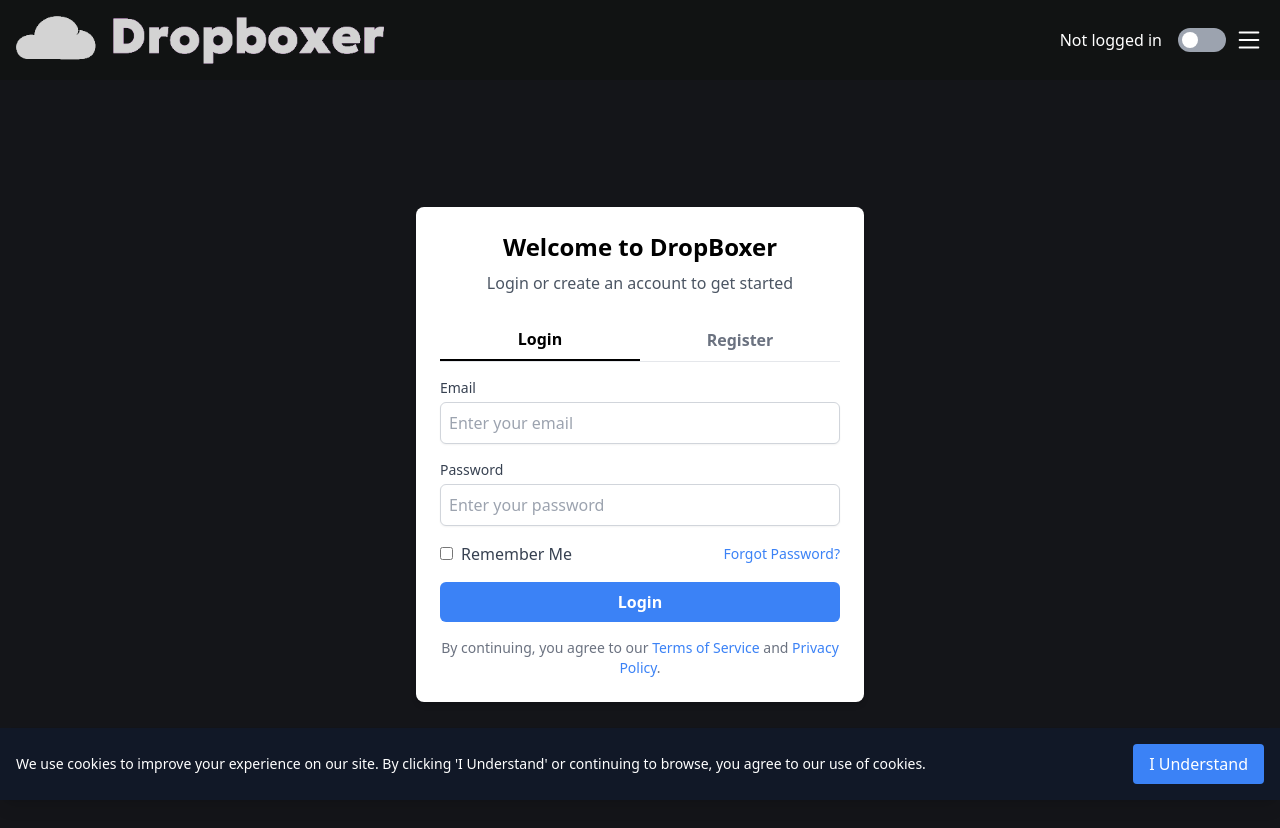
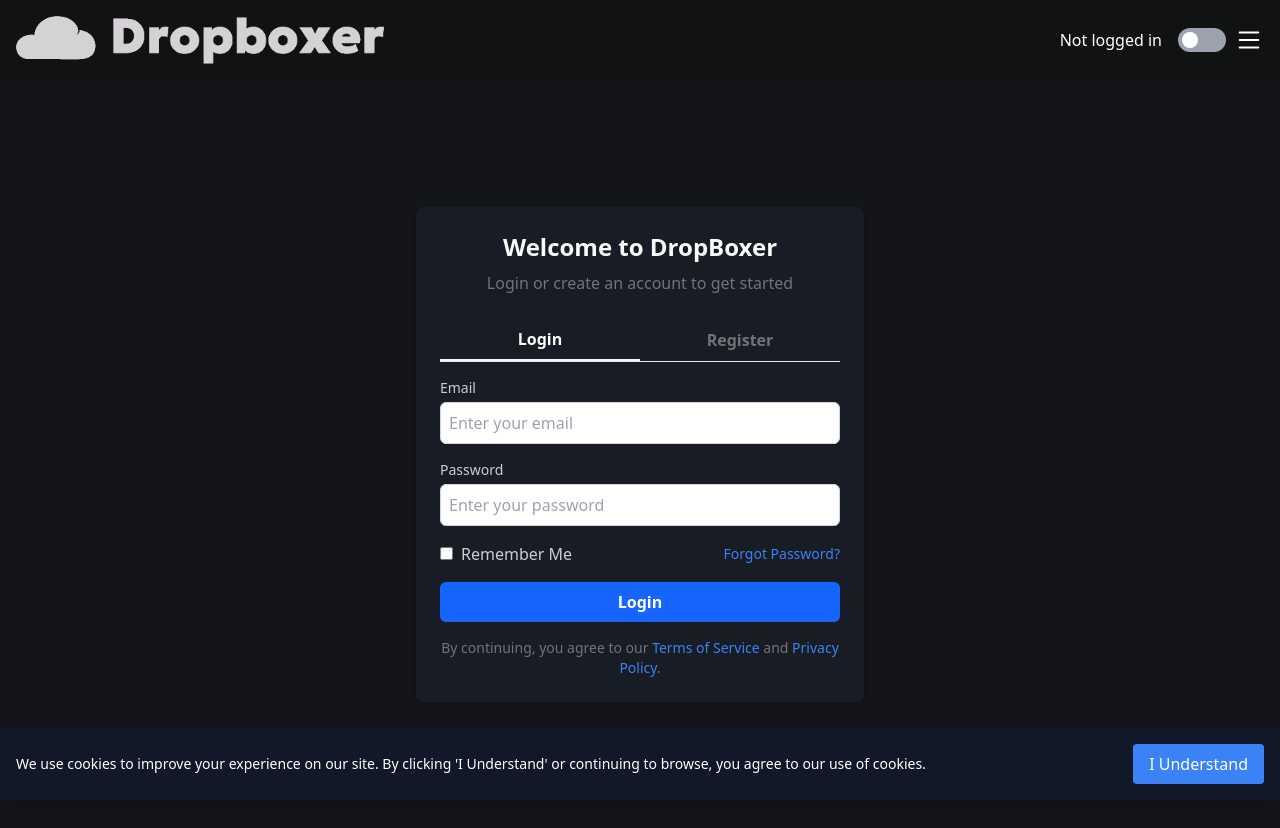
Before and after one commit to TianYu-00/filesharing_site, a React (Vite) app in the folder frontend/: page /auth in a window 1280 px wide. Built offline with nearby package versions, Linux system fonts and the light colour scheme; no server answers.

Commit message:
dark light theme for login / registration page

```diff
--- a/frontend/src/pages/Landing_LoginRegistration.jsx
+++ b/frontend/src/pages/Landing_LoginRegistration.jsx
@@ -49,15 +49,15 @@ function Landing_Auth() {
 
   return (
     <div className="flex justify-center items-center min-h-[calc(100vh-6.5vh)]">
-      <div className="bg-white rounded-lg shadow-md p-6 w-full max-w-md">
-        <h1 className="text-center text-2xl font-bold mb-2">Welcome to DropBoxer</h1>
-        <p className="text-center text-gray-600 mb-6">Login or create an account to get started</p>
+      <div className="bg-card rounded-lg shadow-md p-6 w-full max-w-md">
+        <h1 className="text-center text-2xl font-bold mb-2 text-copy-primary">Welcome to DropBoxer</h1>
+        <p className="text-center text-copy-secondary mb-6">Login or create an account to get started</p>
 
         {/* Tab Navigation */}
         <div className="flex border-b mb-4">
           <button
             className={`w-1/2 py-2 text-center font-semibold ${
-              isLogin ? "border-b-2 border-black text-black" : "text-gray-500"
+              isLogin ? "border-b-2 border-background-opp text-copy-primary" : "text-copy-secondary"
             }`}
             onClick={() => setIsLogin(true)}
           >
@@ -65,7 +65,7 @@ function Landing_Auth() {
           </button>
           <button
             className={`w-1/2 py-2 text-center font-semibold ${
-              !isLogin ? "border-b-2 border-black text-black" : "text-gray-500"
+              !isLogin ? "border-b-2 border-background-opp text-copy-primary" : "text-copy-secondary"
             }`}
             onClick={() => setIsLogin(false)}
           >
@@ -77,7 +77,7 @@ function Landing_Auth() {
         <form onSubmit={handleAuth} className="space-y-4">
           {!isLogin && (
             <div>
-              <label className="block text-sm font-medium text-gray-700">Username</label>
+              <label className="block text-sm font-medium text-copy-primary/80">Username</label>
               <input
                 type="text"
                 placeholder="Enter your username"
@@ -88,7 +88,7 @@ function Landing_Auth() {
             </div>
           )}
           <div>
-            <label className="block text-sm font-medium text-gray-700">Email</label>
+            <label className="block text-sm font-medium text-copy-primary/80">Email</label>
             <input
               type="email"
               placeholder="Enter your email"
@@ -98,7 +98,7 @@ function Landing_Auth() {
             />
           </div>
           <div>
-            <label className="block text-sm font-medium text-gray-700">Password</label>
+            <label className="block text-sm font-medium text-copy-primary/80">Password</label>
             <input
               type="password"
               placeholder="Enter your password"
@@ -109,7 +109,7 @@ function Landing_Auth() {
           </div>
           {!isLogin && (
             <div>
-              <label className="block text-sm font-medium text-gray-700">Confirm Password</label>
+              <label className="block text-sm font-medium text-copy-primary/80">Confirm Password</label>
               <input
                 type="password"
                 placeholder="Confirm your password"
@@ -122,7 +122,7 @@ function Landing_Auth() {
 
           {isLogin && (
             <div className="flex items-center justify-between">
-              <label className="flex items-center text-gray-700">
+              <label className="flex items-center text-copy-primary/80">
                 <input
                   type="checkbox"
                   className="mr-2 rounded border-gray-300 focus:ring-black"
@@ -140,8 +140,8 @@ function Landing_Auth() {
           <button
             type="submit"
             disabled={isAttemptingToAuth}
-            className={`w-full bg-blue-500 text-white py-2 rounded-md font-semibold ${
-              !isAttemptingToAuth ? "hover:bg-blue-700" : ""
+            className={`w-full bg-cta text-cta-text py-2 rounded-md font-semibold ${
+              !isAttemptingToAuth ? "hover:bg-cta-active" : ""
             } transition duration-500 ease-in-out`}
           >
             {isAttemptingToAuth ? (
@@ -157,7 +157,7 @@ function Landing_Auth() {
           </button>
         </form>
 
-        <p className="text-center text-gray-500 text-sm mt-4">
+        <p className="text-center text-copy-secondary text-sm mt-4">
           By continuing, you agree to our{" "}
           <Link to="#" className="text-blue-500 hover:underline">
             Terms of Service
```
